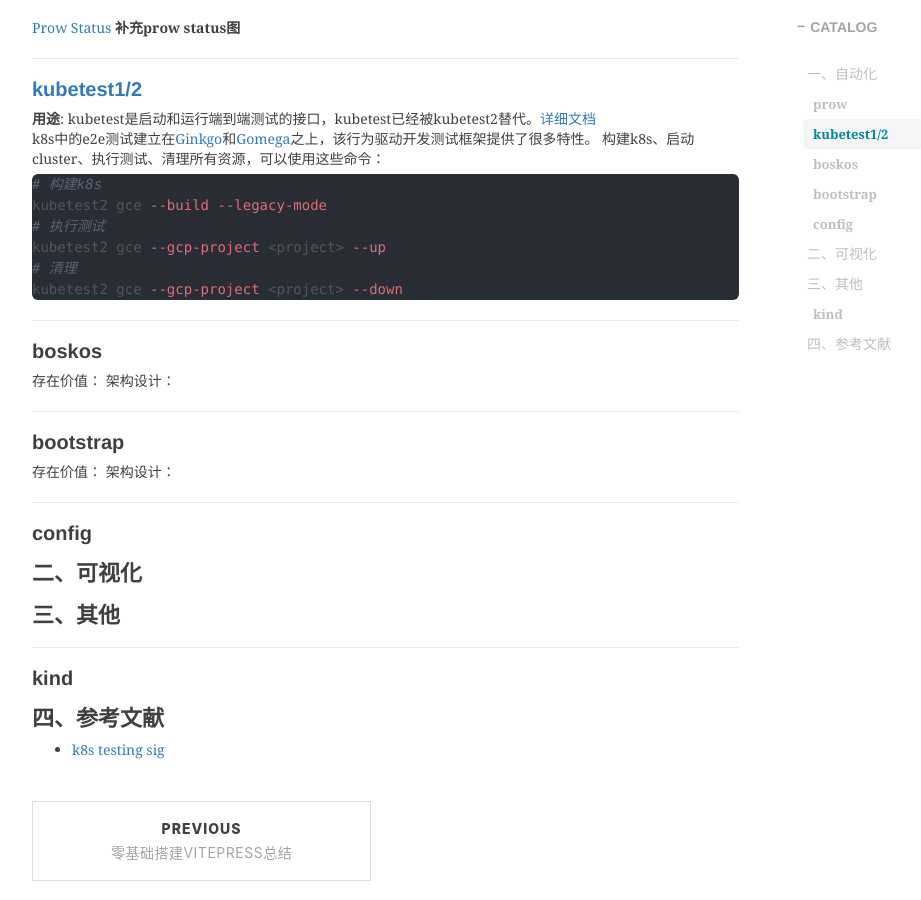
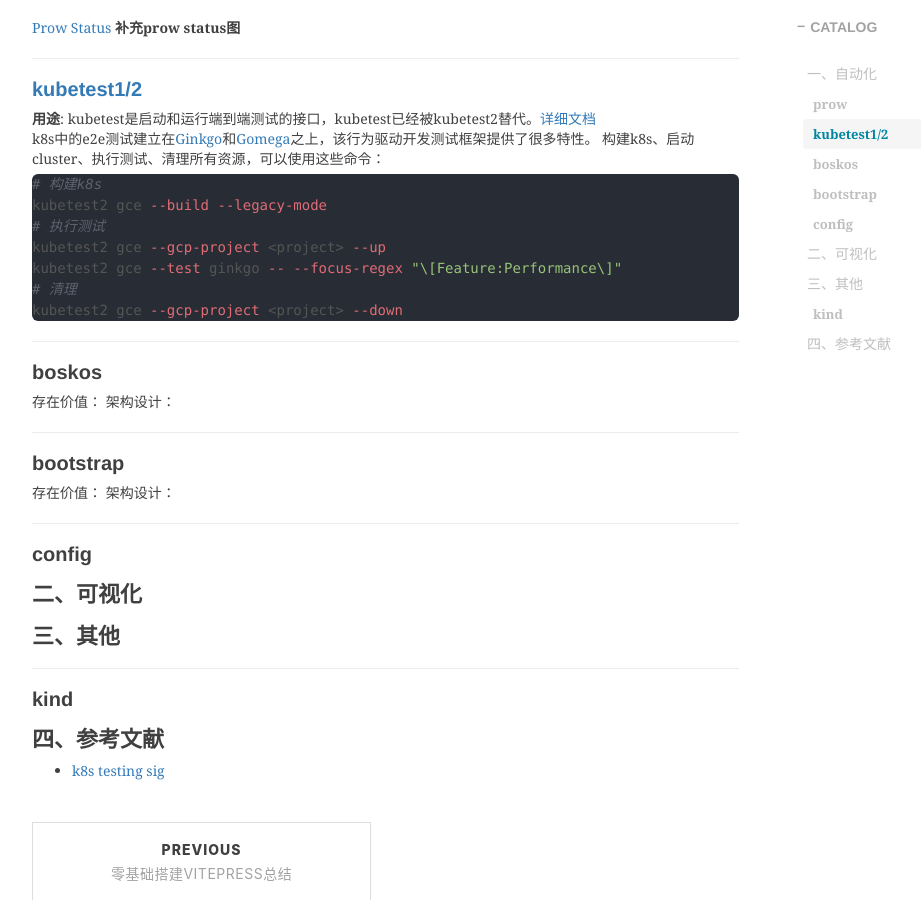
Before and after one commit to shihai1991/shihai1991.github.io, a Jekyll site: the page built from _posts/2023-06-12-kubernetes-test-sig组.md, in a window 1280 px wide and 900 px high, scrolled down 2394 px. Shown: the whole window, without its empty margins (233-1154 px from the left). Built offline with Jekyll 4.4.1, drawn with Linux system fonts in a browser that asks for light colours; nearby versions of some CDN libraries; comment, search, counter and statistics services are not loaded.

Commit message:
Update 2023-06-12-kubernetes-test-sig组.md

````diff
--- a/_posts/2023-06-12-kubernetes-test-sig组.md
+++ b/_posts/2023-06-12-kubernetes-test-sig组.md
@@ -42,6 +42,7 @@
 kubetest2 gce --build --legacy-mode
 # 执行测试
 kubetest2 gce --gcp-project <project> --up
+kubetest2 gce --test ginkgo -- --focus-regex "\[Feature:Performance\]"
 # 清理
 kubetest2 gce --gcp-project <project> --down
 ```
````
